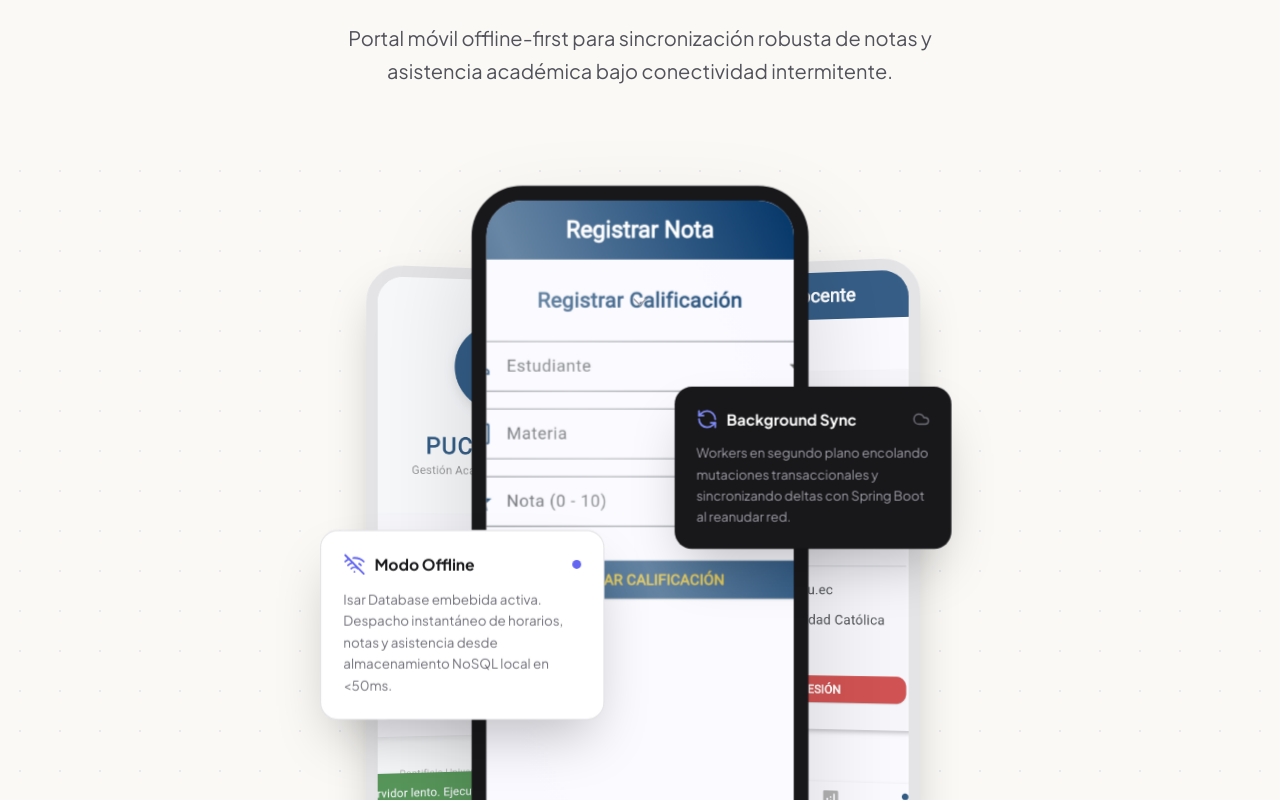
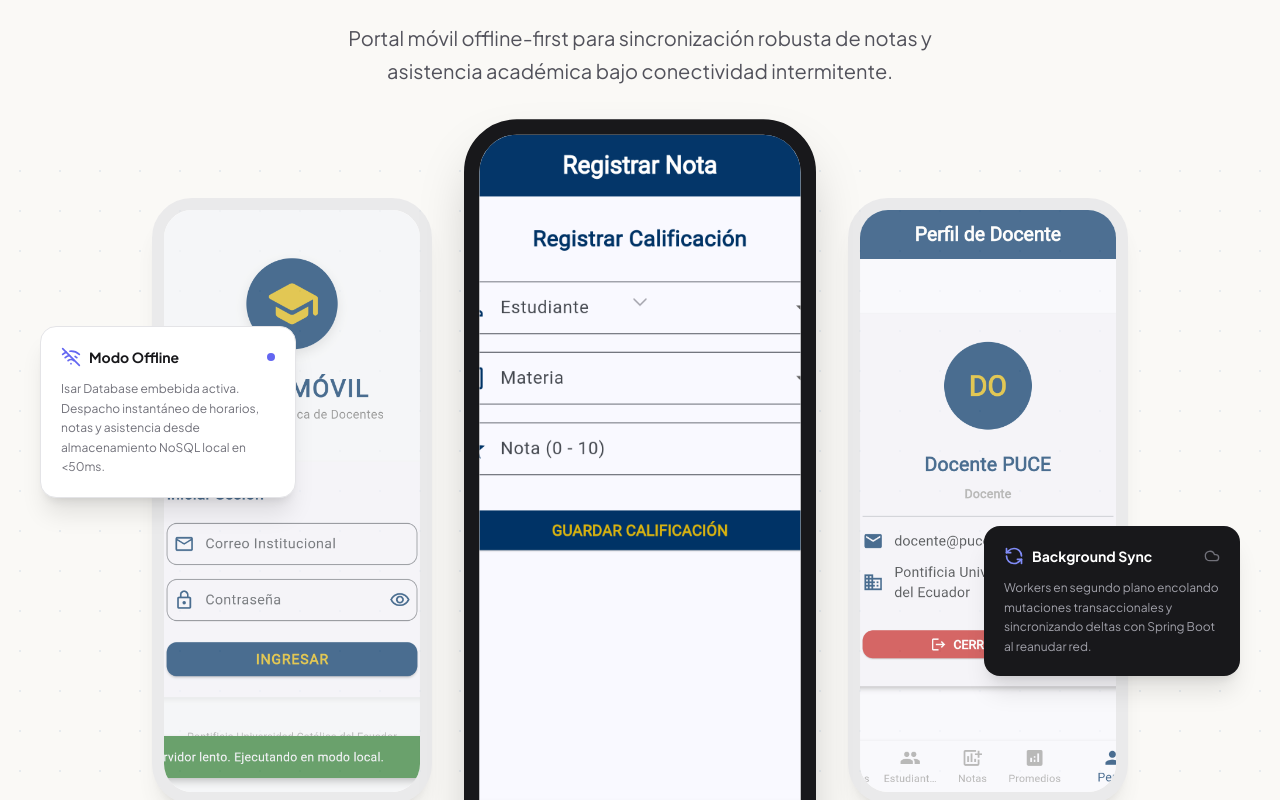
Before and after one commit to Axl07s/portfolio-axel, a React (Vite) app: page /project/puce-connect-hub in a window 1280 px wide. Shown: the part 440-1240 px from the top of the page. Built offline with nearby package versions, Linux system fonts and the light colour scheme.

Commit message:
fix(mobile): audit mockups, improve PUCE desktop display & NexusCorp mobile fallback

```diff
--- a/src/components/project-layouts/B2BFunnelLayout.tsx
+++ b/src/components/project-layouts/B2BFunnelLayout.tsx
@@ -68,8 +68,9 @@ export function B2BFunnelLayout({ project }: { project: Project }) {
            </p>
         </div>
 
+        {/* DESKTOP BROWSER MOCKUP */}
         <div
-          className="relative rounded-3xl overflow-hidden border border-zinc-800 shadow-[0_0_100px_rgba(79,70,229,0.15)] bg-zinc-950 transition-transform duration-1000 ease-out"
+          className="hidden md:block relative rounded-3xl overflow-hidden border border-zinc-800 shadow-[0_0_100px_rgba(79,70,229,0.15)] bg-zinc-950 transition-transform duration-1000 ease-out"
           style={{ transform: `translateY(${Math.max(0, 50 - scrollY * 0.05)}px)` }}
         >
            {/* macOS Browser Header */}
@@ -85,6 +86,22 @@ export function B2BFunnelLayout({ project }: { project: Project }) {
            </div>
            {/* Main Image */}
            <img src={project.images[0]?.url} alt="NexusCorp Hero" className="w-full h-auto object-cover" />
+        </div>
+
+        {/* MOBILE PHONE MOCKUP FALLBACK */}
+        <div className="md:hidden flex flex-col items-center gap-8">
+           <div className="w-full max-w-[280px] aspect-[9/19.5] bg-zinc-900 rounded-[2.5rem] border-[10px] border-zinc-900 shadow-[0_0_50px_rgba(79,70,229,0.2)] overflow-hidden relative">
+              <div className="absolute top-0 left-1/2 -translate-x-1/2 w-32 h-6 bg-zinc-900 rounded-b-xl z-10"></div>
+              <img src={project.images[0]?.url} alt="NexusCorp Mobile View" className="w-full h-full object-cover object-left-top" />
+           </div>
+           <div className="bg-zinc-900/60 border border-zinc-800 rounded-2xl p-5 text-center w-full max-w-[280px]">
+              <span className="text-indigo-400 font-mono text-xs uppercase tracking-widest block mb-2">B2B Mobile Funnel</span>
+              <p className="text-zinc-400 text-xs leading-relaxed">
+                {lang === 'es'
+                  ? 'Flujo de captación optimizado para pantallas táctiles con calificación en tiempo real.'
+                  : 'Touch-optimized acquisition flow with real-time prospect qualification.'}
+              </p>
+           </div>
         </div>
       </section>
 
--- a/src/components/project-layouts/EditorialLayout.tsx
+++ b/src/components/project-layouts/EditorialLayout.tsx
@@ -1,4 +1,4 @@
-import { useState, useRef, useEffect } from 'react';
+import { useState, useEffect } from 'react';
 import type { PersonalProject } from '../../data/personalProjectsData';
 import { Smartphone, WifiOff, RefreshCcw, Cloud } from 'lucide-react';
 import { ScrollAffordance } from '../ScrollAffordance';
@@ -12,35 +12,21 @@ const EDITORIAL_SECTIONS = [
 
 export function EditorialLayout({ project }: { project: PersonalProject }) {
   const { lang } = useLanguage();
-  const [mousePos, setMousePos] = useState({ x: 0.5, y: 0.5 });
   const [currentImageIndex, setCurrentImageIndex] = useState(0);
-  const containerRef = useRef<HTMLDivElement>(null);
 
   const images = [
+    '/projects/puce_login.png',
     '/projects/puce_home.png',
-    '/projects/puce_profile.png',
     '/projects/puce_grades.png',
-    '/projects/puce_attendance.png',
-    '/projects/puce_login.png'
+    '/projects/puce_attendance.png'
   ];
 
   useEffect(() => {
-    const interval = setInterval(() => {
+    const timer = setInterval(() => {
       setCurrentImageIndex((prev) => (prev + 1) % images.length);
-    }, 3000); // Change image every 3 seconds
-    return () => clearInterval(interval);
+    }, 3000);
+    return () => clearInterval(timer);
   }, [images.length]);
-
-  const handleMouseMove = (e: React.MouseEvent) => {
-    if (!containerRef.current) return;
-    const rect = containerRef.current.getBoundingClientRect();
-    const x = (e.clientX - rect.left) / rect.width;
-    const y = (e.clientY - rect.top) / rect.height;
-    setMousePos({ x, y });
-  };
-
-  const rotateX = (0.5 - mousePos.y) * 15;
-  const rotateY = (mousePos.x - 0.5) * 15;
 
   return (
     <article className="min-h-screen bg-[#faf9f6] text-[#1a1a1a] font-sans selection:bg-indigo-500/30 overflow-hidden">
@@ -61,62 +47,32 @@ export function EditorialLayout({ project }: { project: PersonalProject }) {
       </header>
 
       {/* ============================================================ */}
-      {/* DESKTOP: 3D App Flow Presentation (lg+) */}
+      {/* DESKTOP: Flat 3-Phone Showcase (lg+) */}
       {/* ============================================================ */}
-      <section id="editorial-phones"
-        className="hidden lg:flex relative py-24 w-full items-center justify-center z-20 cursor-crosshair h-[800px]"
-        ref={containerRef}
-        onMouseMove={handleMouseMove}
-        onMouseLeave={() => setMousePos({ x: 0.5, y: 0.5 })}
-        style={{ perspective: '2000px' }}
-      >
+      <section id="editorial-phones" className="hidden lg:flex relative py-24 w-full items-center justify-center z-20 h-[700px]">
          {/* Background Grid */}
          <div
-           className="absolute inset-0 opacity-40 transition-transform duration-700 ease-out"
+           className="absolute inset-0 opacity-40"
            style={{
              backgroundImage: 'radial-gradient(#cbd5e1 1px, transparent 1px)',
              backgroundSize: '40px 40px',
-             transform: `translate(${(mousePos.x - 0.5) * -50}px, ${(mousePos.y - 0.5) * -50}px)`
            }}
          ></div>
 
-         <div
-           className="relative w-full max-w-6xl h-full transition-transform duration-700 ease-out flex items-center justify-center"
-           style={{
-             transform: `rotateX(${rotateX}deg) rotateY(${rotateY}deg)`,
-             transformStyle: 'preserve-3d'
-           }}
-         >
-            {/* Phone 1: Login (Background Left) */}
-            <div
-               className="absolute w-[280px] aspect-[9/19.5] bg-white rounded-[2.5rem] border-[12px] border-zinc-200 shadow-2xl overflow-hidden transition-transform duration-700 ease-out"
-               style={{ transform: `translateZ(-150px) translateX(-55%) translate(${(mousePos.x - 0.5) * -30}px, ${(mousePos.y - 0.5) * -30}px) rotateY(15deg)` }}
-            >
+         <div className="relative w-full max-w-6xl mx-auto flex items-center justify-center gap-12">
+
+            {/* Phone 1: Left */}
+            <div className="w-[280px] aspect-[9/19.5] bg-white rounded-[2.5rem] border-[12px] border-zinc-200 shadow-xl overflow-hidden relative opacity-70 hover:opacity-100 transition-opacity duration-500">
                <img src="/projects/puce_login.png" alt="Login Screen" className="w-full h-full object-cover" />
-               <div className="absolute inset-0 bg-white/20"></div>
             </div>
 
-            {/* Phone 3: Profile/Settings (Background Right) */}
-            <div
-               className="absolute w-[280px] aspect-[9/19.5] bg-white rounded-[2.5rem] border-[12px] border-zinc-200 shadow-2xl overflow-hidden transition-transform duration-700 ease-out"
-               style={{ transform: `translateZ(-100px) translateX(55%) translate(${(mousePos.x - 0.5) * -40}px, ${(mousePos.y - 0.5) * -40}px) rotateY(-15deg)` }}
-            >
-               <img src="/projects/puce_profile.png" alt="Profile Screen" className="w-full h-full object-cover" />
-               <div className="absolute inset-0 bg-white/20"></div>
-            </div>
-
-            {/* Phone 2: Main Dashboard (Center Front with Auto-Changing Images) */}
-            <div
-               className="absolute w-[320px] aspect-[9/19.5] bg-white rounded-[3rem] border-[14px] border-zinc-900 shadow-[0_50px_100px_rgba(0,0,0,0.15)] overflow-hidden transition-transform duration-700 ease-out"
-               style={{ transform: `translateZ(100px) translate(${(mousePos.x - 0.5) * 20}px, ${(mousePos.y - 0.5) * 20}px)` }}
-            >
-               {/* Crossfading Images Container */}
-               <div className="relative w-full h-full">
+            {/* Phone 2: Main Center (Crossfading Images) */}
+            <div className="w-[320px] aspect-[9/19.5] bg-white rounded-[3rem] border-[14px] border-zinc-900 shadow-2xl overflow-hidden relative z-10 scale-110">
                {images.map((imgSrc, index) => (
                  <img
                    key={imgSrc}
                    src={imgSrc}
-                     alt={`App Screen ${index}`}
+                   alt="App Screen"
                    className={`absolute inset-0 w-full h-full object-cover transition-opacity duration-1000 ease-in-out ${
                      index === currentImageIndex ? 'opacity-100 z-10' : 'opacity-0 z-0'
                    }`}
@@ -124,18 +80,15 @@ export function EditorialLayout({ project }: { project: PersonalProject }) {
                ))}
             </div>
 
-               {/* Glass Reflection overlaying the images */}
-               <div
-                 className="absolute inset-0 bg-gradient-to-tr from-white/0 via-white/40 to-white/0 pointer-events-none transition-transform duration-300 z-20"
-                 style={{ transform: `translate(${(mousePos.x - 0.5) * 100}%, ${(mousePos.y - 0.5) * 100}%)` }}
-               ></div>
+            {/* Phone 3: Right */}
+            <div className="w-[280px] aspect-[9/19.5] bg-white rounded-[2.5rem] border-[12px] border-zinc-200 shadow-xl overflow-hidden relative opacity-70 hover:opacity-100 transition-opacity duration-500">
+               <img src="/projects/puce_profile.png" alt="Profile Screen" className="w-full h-full object-cover" />
             </div>
 
-            {/* Offline First Callout (Floating UI) */}
-            <div
-               className="absolute bottom-1/4 left-1/4 -translate-x-1/2 w-64 bg-white border border-zinc-200 rounded-2xl p-5 shadow-2xl transition-transform duration-700 ease-out"
-               style={{ transform: `translateZ(200px) translate(${(mousePos.x - 0.5) * 40}px, ${(mousePos.y - 0.5) * 40}px)` }}
-            >
+         </div>
+
+         {/* Callout Cards (Fixed to the sides) */}
+         <div className="absolute top-1/4 left-10 w-64 bg-white border border-zinc-200 rounded-2xl p-5 shadow-xl">
            <div className="flex justify-between items-center mb-3">
              <div className="flex items-center gap-2">
                <WifiOff className="w-5 h-5 text-indigo-500" />
@@ -148,11 +101,7 @@ export function EditorialLayout({ project }: { project: PersonalProject }) {
            </p>
          </div>
 
-            {/* Background Sync Callout (Floating UI) */}
-            <div
-               className="absolute top-1/4 right-1/4 translate-x-1/2 w-64 bg-zinc-900 text-white rounded-2xl p-5 shadow-2xl transition-transform duration-700 ease-out"
-               style={{ transform: `translateZ(150px) translate(${(mousePos.x - 0.5) * -10}px, ${(mousePos.y - 0.5) * -10}px)` }}
-            >
+         <div className="absolute bottom-1/4 right-10 w-64 bg-zinc-900 text-white rounded-2xl p-5 shadow-xl">
            <div className="flex justify-between items-center mb-3">
              <div className="flex items-center gap-2">
                <RefreshCcw className="w-5 h-5 text-indigo-400" />
@@ -163,8 +112,6 @@ export function EditorialLayout({ project }: { project: PersonalProject }) {
            <p className="text-xs text-zinc-400 leading-relaxed">
              Workers en segundo plano encolando mutaciones transaccionales y sincronizando deltas con Spring Boot al reanudar red.
            </p>
-            </div>
-
          </div>
       </section>
 
```
Lines whose indentation alone changed are shown as unchanged.
